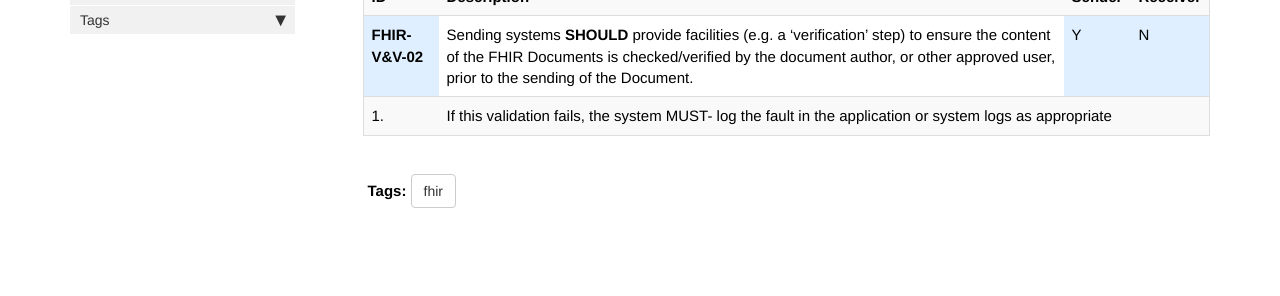
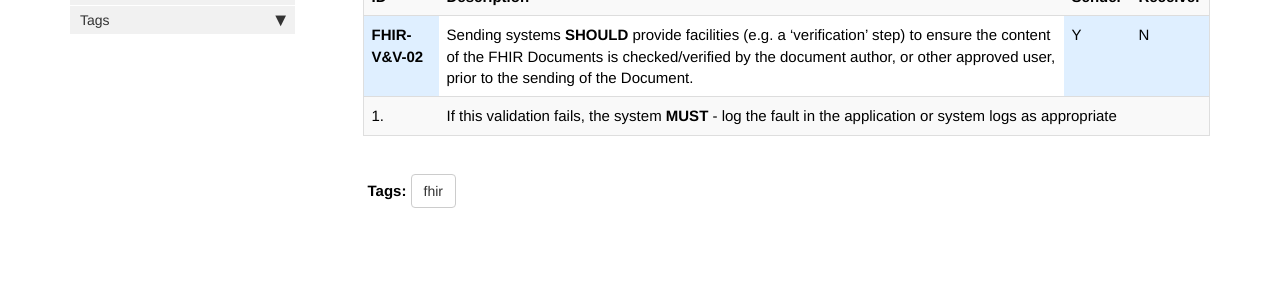
Before and after one commit to nhsconnect/ITK3-Messaging-Distribution, a Jekyll site: the page built from pages/explore/explore_ver_and_val.md, in a window 1280 px wide and 1247 px high. Shown: the part 727-1023 px from the top of the window. Built offline with Jekyll 4.4.1, drawn with Linux system fonts in a browser that asks for light colours; nearby versions of some CDN libraries; comment, search, counter and statistics services are not loaded.

```diff
--- a/pages/explore/explore_ver_and_val.md
+++ b/pages/explore/explore_ver_and_val.md
@@ -46,6 +46,6 @@ summary: "Requirements for verification and validation"
 </tr>
 <tr>
 <td>1.</td>
-<td colspan="3">If this validation fails, the system MUST- log the fault in the application or system logs as appropriate</td>
+<td colspan="3">If this validation fails, the system <b>MUST</b> - log the fault in the application or system logs as appropriate</td>
 </tr>
 </table>
```
